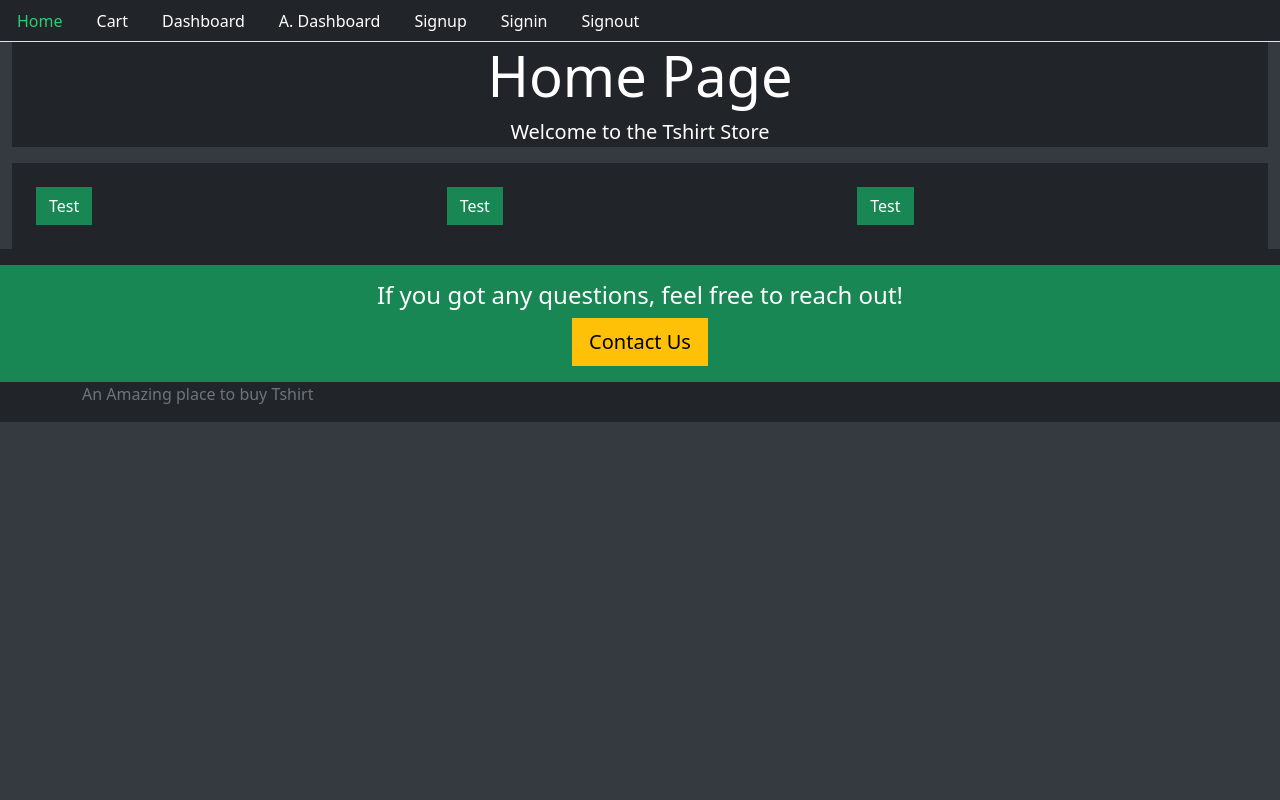
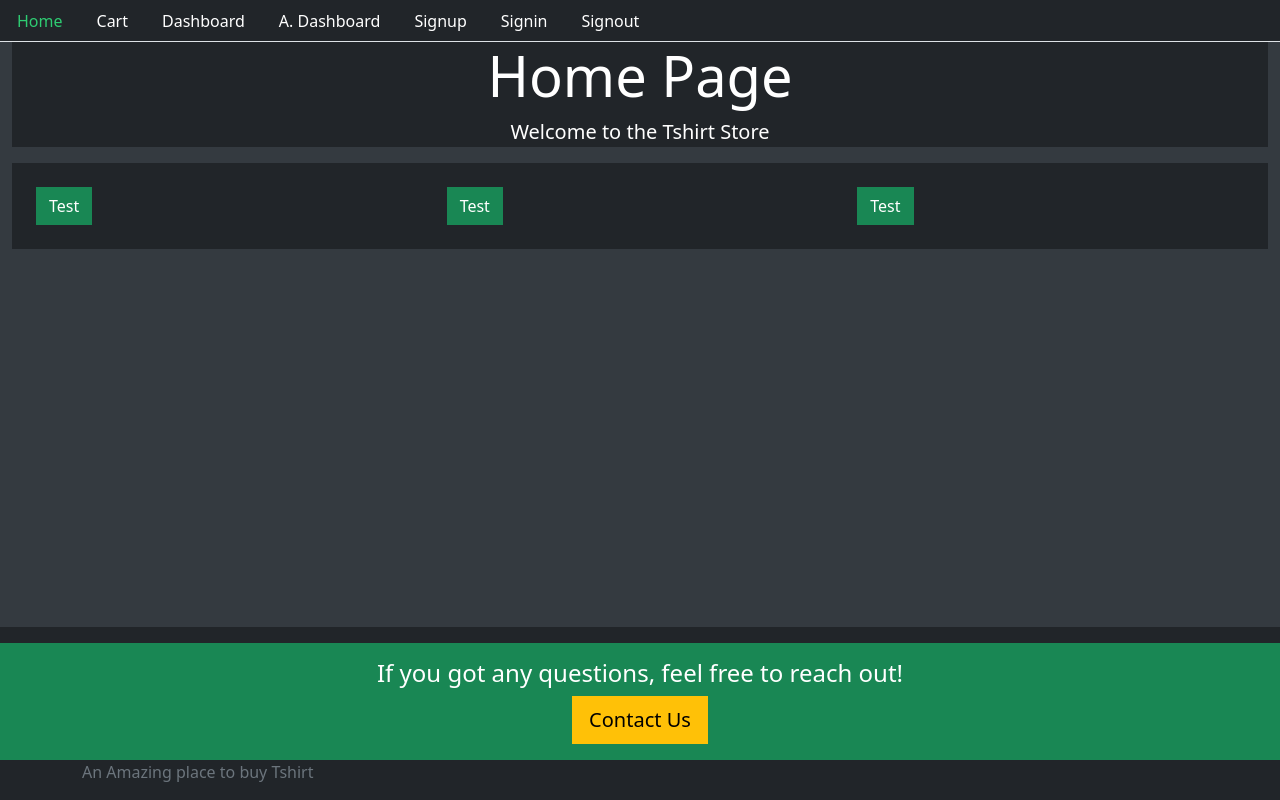
Before and after one commit to manideep-18/frontend_mern, a React (Create React App) app: page / in a window 1280 px wide. Built offline with nearby package versions, Linux system fonts and the light colour scheme.

Commit message:
footer styles added

```diff
--- a/src/styles.css
+++ b/src/styles.css
@@ -7,3 +7,10 @@
 body {
   background: #343a40;
 }
+
+footer{
+  position: absolute;
+  bottom: 0px;
+  right:0px;
+  left:0px;
+}
```
